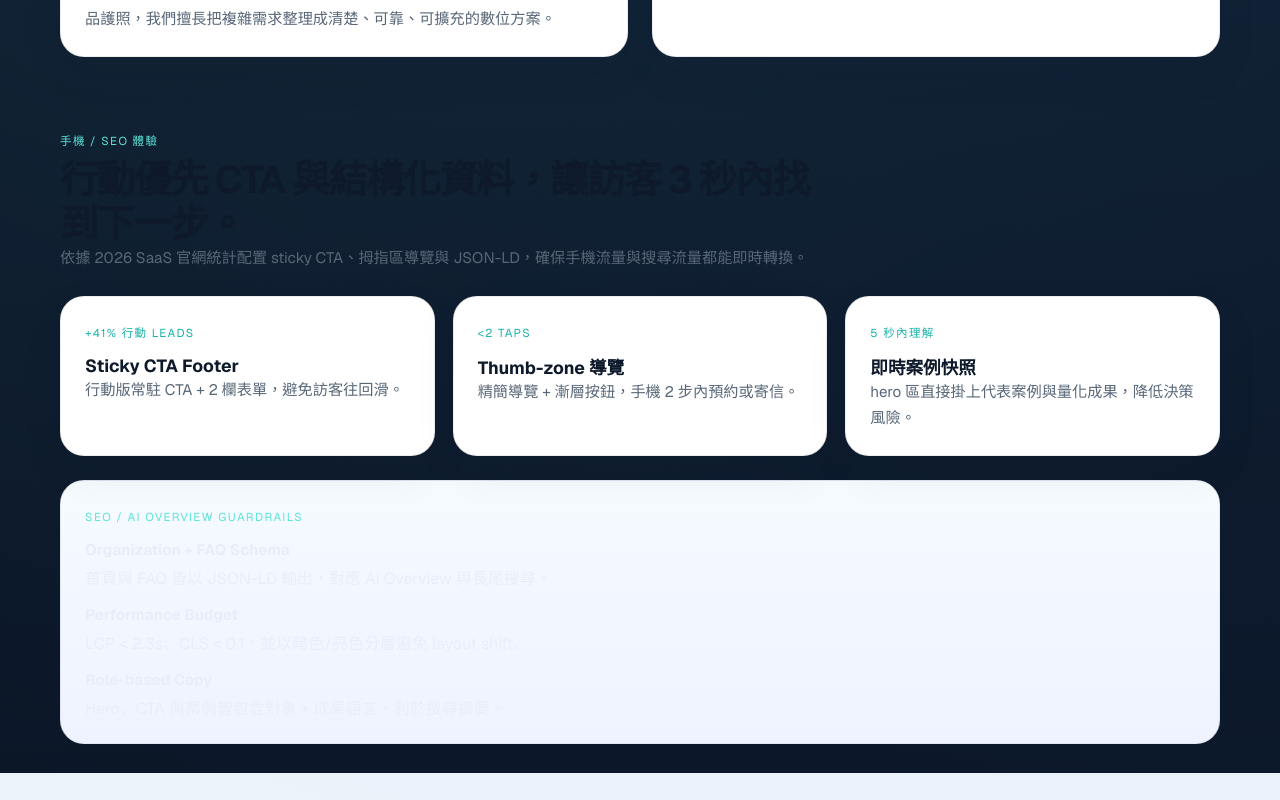
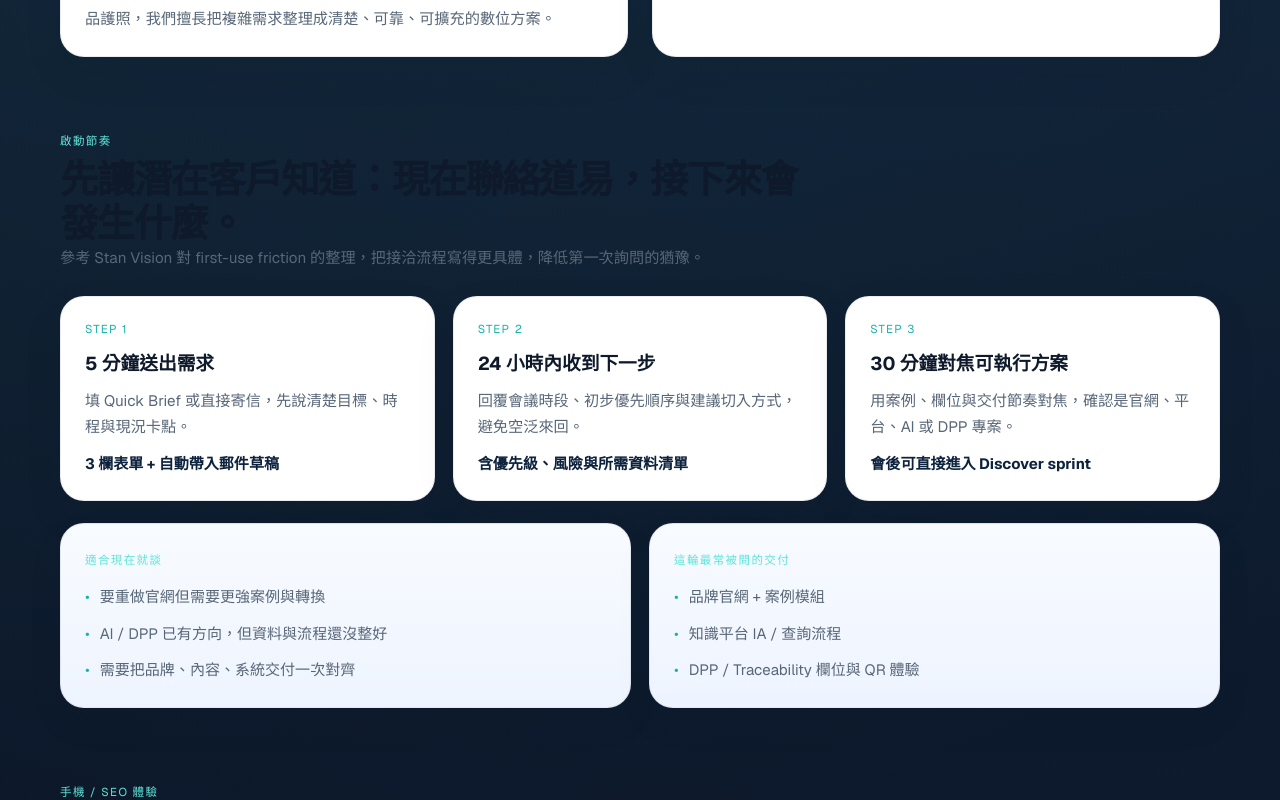
Before and after one commit to yangyen1977-wq/daoyi-website-2026, a Next.js app: page / in a window 1280 px wide. Shown: the part 1860-2660 px from the top of the page. Built offline with nearby package versions, Linux system fonts and the light colour scheme.

Commit message:
Improve homepage contact journey clarity

```diff
--- a/src/app/globals.css
+++ b/src/app/globals.css
@@ -1314,6 +1314,38 @@ a:hover {
   color: var(--primary);
 }
 
+.engagement-grid {
+  display: grid;
+  grid-template-columns: repeat(3, minmax(0, 1fr));
+  gap: 18px;
+}
+
+.engagement-card {
+  display: grid;
+  gap: 12px;
+}
+
+.engagement-card strong {
+  color: #0d223c;
+  font-size: 0.94rem;
+  line-height: 1.6;
+}
+
+.fit-grid {
+  margin-top: 22px;
+  display: grid;
+  grid-template-columns: repeat(2, minmax(0, 1fr));
+  gap: 18px;
+}
+
+.fit-card {
+  padding: 24px;
+  border-radius: 24px;
+  background: linear-gradient(180deg, #f8fbff, #eef4ff);
+  border: 1px solid rgba(14, 26, 43, 0.08);
+  box-shadow: 0 16px 40px rgba(12, 22, 36, 0.05);
+}
+
 .mobile-experience-grid {
   margin-top: 20px;
   display: grid;
@@ -1502,6 +1534,8 @@ a:hover {
   .hero-proof-metrics {
     grid-template-columns: repeat(2, minmax(0, 1fr));
   }
+  .engagement-grid,
+  .fit-grid,
   .mobile-experience-grid {
     grid-template-columns: 1fr;
   }
--- a/src/app/page.tsx
+++ b/src/app/page.tsx
@@ -10,6 +10,8 @@ import {
   solutions,
   testimonials,
   mobileExperienceHighlights,
+  engagementSteps,
+  fitSignals,
   seoGuardrails,
 } from "@/lib/site";
 import { Hero } from "@/components/hero";
@@ -58,6 +60,35 @@ export default function Home() {
               <li>重視長期維運、可擴充性與轉換效率</li>
             </ul>
           </div>
+        </div>
+      </Section>
+
+      <Section
+        eyebrow="啟動節奏"
+        title="先讓潛在客戶知道：現在聯絡道易，接下來會發生什麼。"
+        description="參考 Stan Vision 對 first-use friction 的整理，把接洽流程寫得更具體，降低第一次詢問的猶豫。"
+      >
+        <div className="engagement-grid">
+          {engagementSteps.map((item) => (
+            <article key={item.title} className="feature-surface engagement-card">
+              <span className="mini-label accent">{item.step}</span>
+              <h3>{item.title}</h3>
+              <p>{item.description}</p>
+              <strong>{item.proof}</strong>
+            </article>
+          ))}
+        </div>
+        <div className="fit-grid">
+          {fitSignals.map((group) => (
+            <article key={group.title} className="fit-card">
+              <span className="mini-label">{group.title}</span>
+              <ul className="bullet-list compact">
+                {group.items.map((item) => (
+                  <li key={item}>{item}</li>
+                ))}
+              </ul>
+            </article>
+          ))}
         </div>
       </Section>
 
--- a/src/lib/site.ts
+++ b/src/lib/site.ts
@@ -340,6 +340,38 @@ export const mobileExperienceHighlights = [
   { title: "即時案例快照", metric: "5 秒內理解", description: "hero 區直接掛上代表案例與量化成果，降低決策風險。" },
 ];
 
+export const engagementSteps = [
+  {
+    step: "Step 1",
+    title: "5 分鐘送出需求",
+    description: "填 Quick Brief 或直接寄信，先說清楚目標、時程與現況卡點。",
+    proof: "3 欄表單 + 自動帶入郵件草稿",
+  },
+  {
+    step: "Step 2",
+    title: "24 小時內收到下一步",
+    description: "回覆會議時段、初步優先順序與建議切入方式，避免空泛來回。",
+    proof: "含優先級、風險與所需資料清單",
+  },
+  {
+    step: "Step 3",
+    title: "30 分鐘對焦可執行方案",
+    description: "用案例、欄位與交付節奏對焦，確認是官網、平台、AI 或 DPP 專案。",
+    proof: "會後可直接進入 Discover sprint",
+  },
+];
+
+export const fitSignals = [
+  {
+    title: "適合現在就談",
+    items: ["要重做官網但需要更強案例與轉換", "AI / DPP 已有方向，但資料與流程還沒整好", "需要把品牌、內容、系統交付一次對齊"],
+  },
+  {
+    title: "這輪最常被問的交付",
+    items: ["品牌官網 + 案例模組", "知識平台 IA / 查詢流程", "DPP / Traceability 欄位與 QR 體驗"],
+  },
+];
+
 export const seoGuardrails = [
   { title: "Organization + FAQ Schema", detail: "首頁與 FAQ 皆以 JSON-LD 輸出，對應 AI Overview 與長尾搜尋。" },
   { title: "Performance Budget", detail: "LCP < 2.3s、CLS < 0.1，並以暗色/亮色分層避免 layout shift。" },
```
